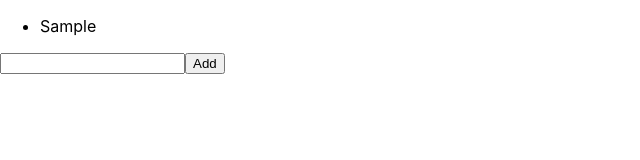
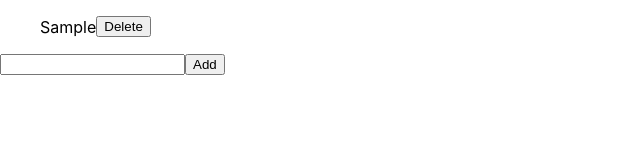
Before and after one commit to mehresyd/my-app, a React (Create React App) app: page / in a window 1280 px wide. Both pictures are taken after typing "Sample" into the empty fields and a click on the button "Add". Shown: the top 160 px of the page, without its empty margins (0-640 px from the left). Built offline with nearby package versions, Linux system fonts and the light colour scheme.

Commit message:
Pulled out a list component, added some CSS

```diff
--- a/src/App.js
+++ b/src/App.js
@@ -1,5 +1,6 @@
 import './App.css';
 import React from 'react';
+import ListItem from "./ListItem";
 
 function App() {
 
@@ -21,7 +22,12 @@
       <ul>
         {
           listItems.map((item, index) => {
-            return (<li key={index}>{item}</li>)
+            return (
+            <ListItem
+              key={index}
+              item={item}
+            />
+            )
           })
         }
       </ul>
--- /dev/null
+++ b/src/ListItem.css
@@ -0,0 +1,6 @@
+li {
+    display: flex;
+    flex-direction: row;
+    align-items: center;
+    margin: 8px 0;
+}
--- /dev/null
+++ b/src/ListItem.js
@@ -0,0 +1,15 @@
+import React from "react";
+import "./ListItem.css"
+
+const ListItem = (props) => {
+    const {item} = props;
+
+    return(
+        <li>
+            <div>{item}</div>
+            <button>Delete</button>
+        </li>
+    )
+}
+
+export default ListItem
```
